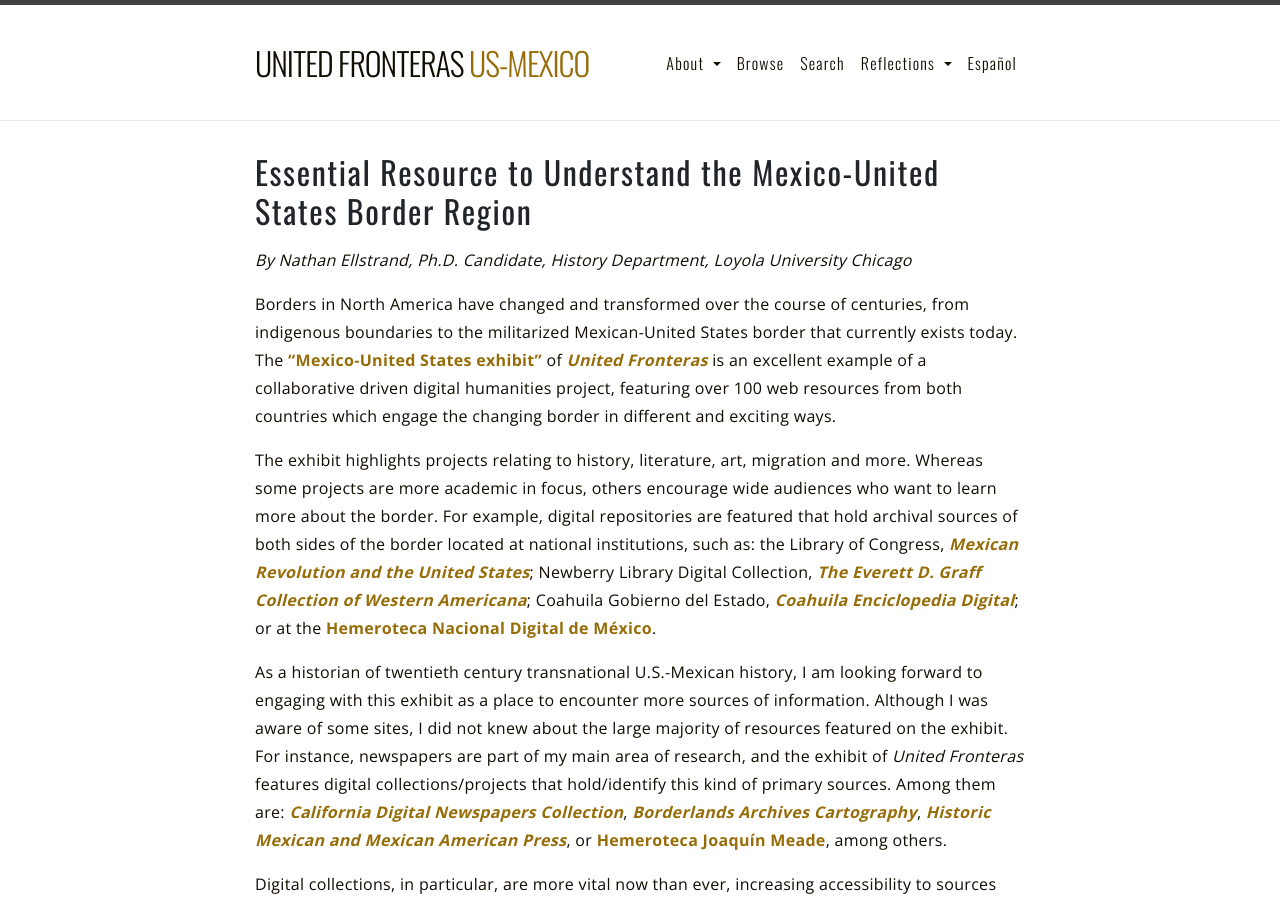
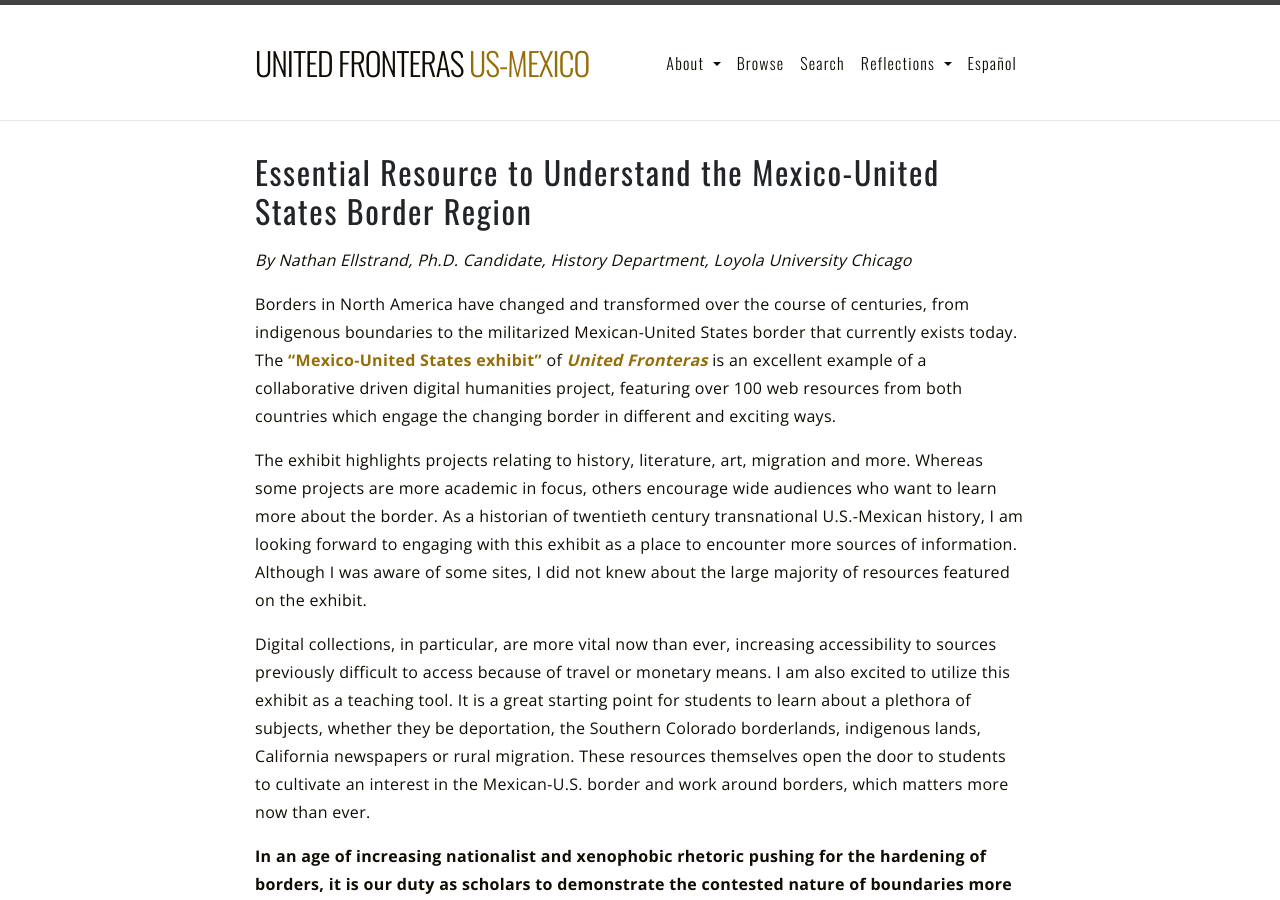
Before and after one commit to unitedfronteras/ufexhibition_mexusa, a Jekyll site: the page built from _reflections/ellstrand.md, in a window 1280 px wide and 900 px high. Built offline with Jekyll 4.4.1, drawn with Linux system fonts in a browser that asks for light colours; some of the changed text lies outside the part shown.

Commit message:
Update ellstrand.md

```diff
--- a/_reflections/ellstrand.md
+++ b/_reflections/ellstrand.md
@@ -8,10 +8,8 @@
 
 Borders in North America have changed and transformed over the course of centuries, from indigenous boundaries to the militarized Mexican-United States border that currently exists today. The [“Mexico-United States exhibit”](https://unitedfronteras.github.io/projects/) of [*United Fronteras*](https://unitedfronteras.github.io/) is an excellent example of a collaborative driven digital humanities project, featuring over 100 web resources from both countries which engage the changing border in different and exciting ways.
 
-The exhibit highlights projects relating to history, literature, art, migration and more.  Whereas some projects are more academic in focus, others encourage wide audiences who want to learn more about the border. For example, digital repositories are featured that hold archival sources of both sides of the border located at national institutions, such as: the Library of Congress, [*Mexican Revolution and the United States*](https://unitedfronteras.github.io/ufexhibition_mexusa/united/obj076/); Newberry Library Digital Collection, [*The Everett D. Graff Collection of Western Americana*](https://unitedfronteras.github.io/ufexhibition_mexusa/united/obj103/); Coahuila Gobierno del Estado, [*Coahuila Enciclopedia Digital*](https://unitedfronteras.github.io/ufexhibition_mexusa/united/obj027/); or at the [Hemeroteca Nacional Digital de México](https://unitedfronteras.github.io/ufexhibition_mexusa/united/obj056/).
+The exhibit highlights projects relating to history, literature, art, migration and more. Whereas some projects are more academic in focus, others encourage wide audiences who want to learn more about the border. As a historian of twentieth century transnational U.S.-Mexican history, I am looking forward to engaging with this exhibit as a place to encounter more sources of information. Although I was aware of some sites, I did not knew about the large majority of resources featured on the exhibit.
 
-As a historian of twentieth century transnational U.S.-Mexican history, I am looking forward to engaging with this exhibit as a place to encounter more sources of information. Although I was aware of some sites, I did not knew about the large majority of resources featured on the exhibit. For instance, newspapers are part of my main area of research, and the exhibit of *United Fronteras* features digital collections/projects that hold/identify this kind of primary sources. Among them are: [*California  Digital Newspapers Collection*](https://unitedfronteras.github.io/ufexhibition_mexusa/search/), [*Borderlands Archives Cartography*](https://unitedfronteras.github.io/ufexhibition_mexusa/united/obj016/), [*Historic Mexican and Mexican American Press*](https://unitedfronteras.github.io/ufexhibition_mexusa/united/obj058/), or [Hemeroteca Joaquín Meade](https://unitedfronteras.github.io/ufexhibition_mexusa/united/obj057/), among others.
-
-Digital collections, in particular, are more vital now than ever, increasing accessibility to sources previously difficult to access because of travel or monetary means.  I am also excited to utilize this exhibit as a teaching tool. It is a great starting point for students to learn about a plethora of subjects, whether they be about immigration, such as [*Rural Immigration Network / Red Rural de Inmigración*](https://unitedfronteras.github.io/ufexhibition_mexusa/united/obj098/) or the inactive project of [*The Immigration Project*](https://unitedfronteras.github.io/ufexhibition_mexusa/united/obj104/), indigenous lands, like the [*Southern Colorado Borderlands*](https://unitedfronteras.github.io/ufexhibition_mexusa/united/obj099/) or [*Pee Posh Migration*](https://unitedfronteras.github.io/ufexhibition_mexusa/united/obj088/), or genealogies, such as [*Mexican Genealogy*](https://unitedfronteras.github.io/ufexhibition_mexusa/united/obj075/) or [*The Doña Ana Sphere*](https://unitedfronteras.github.io/ufexhibition_mexusa/united/obj037/). These resources themselves open the door to students to cultivate an interest in the Mexican-United States border and work around borders, which matters more now than ever.
+Digital collections, in particular, are more vital now than ever, increasing accessibility to sources previously difficult to access because of travel or monetary means. I am also excited to utilize this exhibit as a teaching tool. It is a great starting point for students to learn about a plethora of subjects, whether they be deportation, the Southern Colorado borderlands, indigenous lands, California newspapers or rural migration. These resources themselves open the door to students to cultivate an interest in the Mexican-U.S. border and work around borders, which matters more now than ever.
 
 **In an age of increasing nationalist and xenophobic rhetoric pushing for the hardening of borders, it is our duty as scholars to demonstrate the contested nature of boundaries more than ever, as it is stated in [*United Fronteras*](https://unitedfronteras.github.io/about/), and through its "Mexico-United States exhibit", that does just that.**
```
